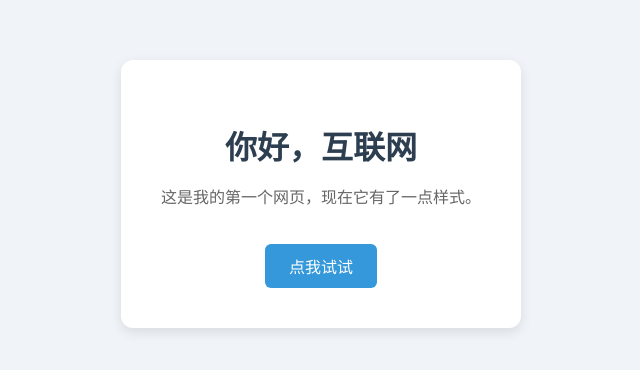
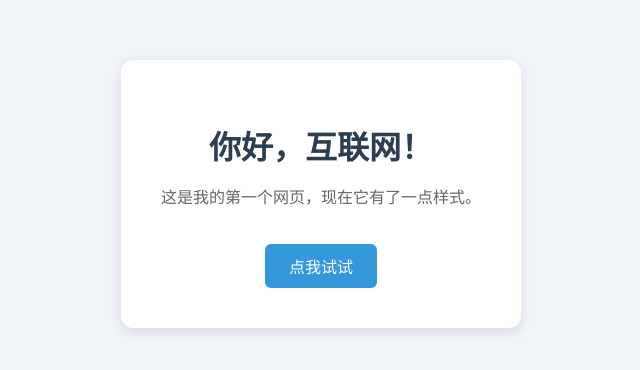
Before and after one commit to xubowen18856091430/zero-to-tech, a plain HTML site: page index.html in a window 1280 px wide. Shown: the part 206-576 px from the top of the page, without its empty margins (319-959 px from the left). Drawn offline with Linux system fonts and the light colour scheme.

Commit message:
修改首页标题文案

```diff
--- a/index.html
+++ b/index.html
@@ -8,7 +8,7 @@
   </head>
     <body>
         <div class="card">
-      <h1>你好，互联网</h1>
+      <h1>你好，互联网！</h1>
       <p id="msg">这是我的第一个网页，现在它有了一点样式。</p>
 
       <button onclick="changeText()">点我试试</button>
```
